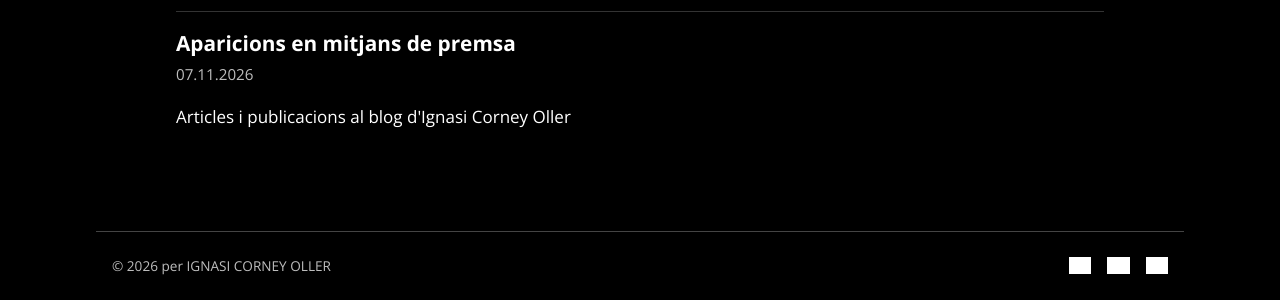
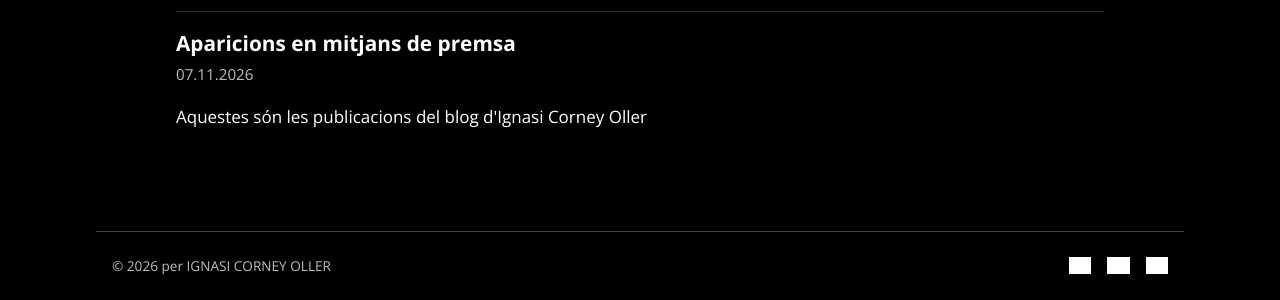
Before and after one commit to ignasicorney/ignasicorney.github.io, a Jekyll site: the page built from blog/index.html, in a window 1280 px wide. Shown: the part 125-425 px from the top of the page. Built offline with Jekyll 4.4.1, drawn with Linux system fonts in a browser that asks for light colours; grey boxes are pictures that could not be loaded.

Commit message:
Blog: Aparicions en mitjans de premsa

```diff
--- a/_posts/2026-11-07-aparicions-en-mitjans-de-premsa.html
+++ b/_posts/2026-11-07-aparicions-en-mitjans-de-premsa.html
@@ -1,6 +1,6 @@
 ---
 title: "Aparicions en mitjans de premsa "
-description: "Articles i publicacions al blog d'Ignasi Corney Oller "
+description: "Aquestes són les publicacions del blog d'Ignasi Corney Oller "
 ---
 <!-- bloc:text -->
 <div class="text">
```
